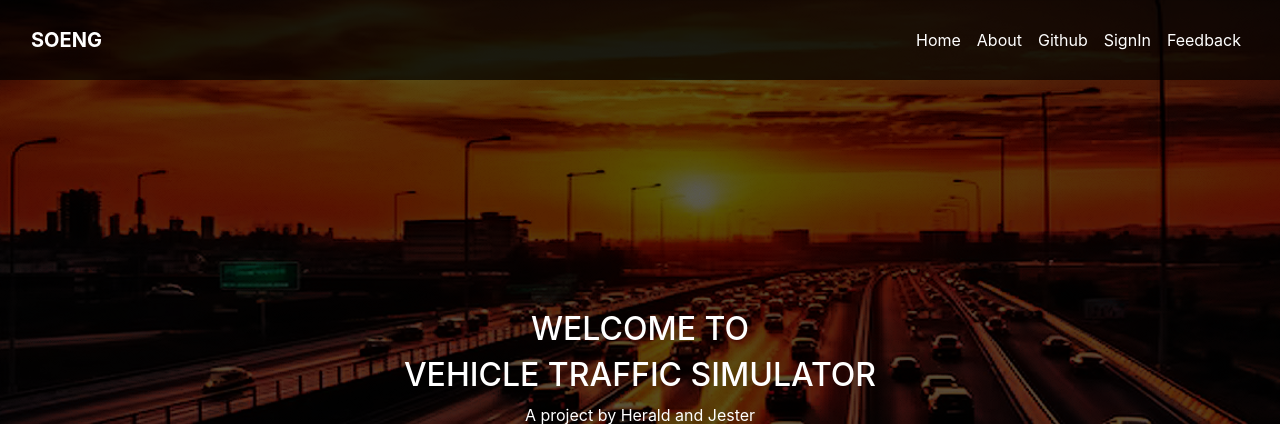
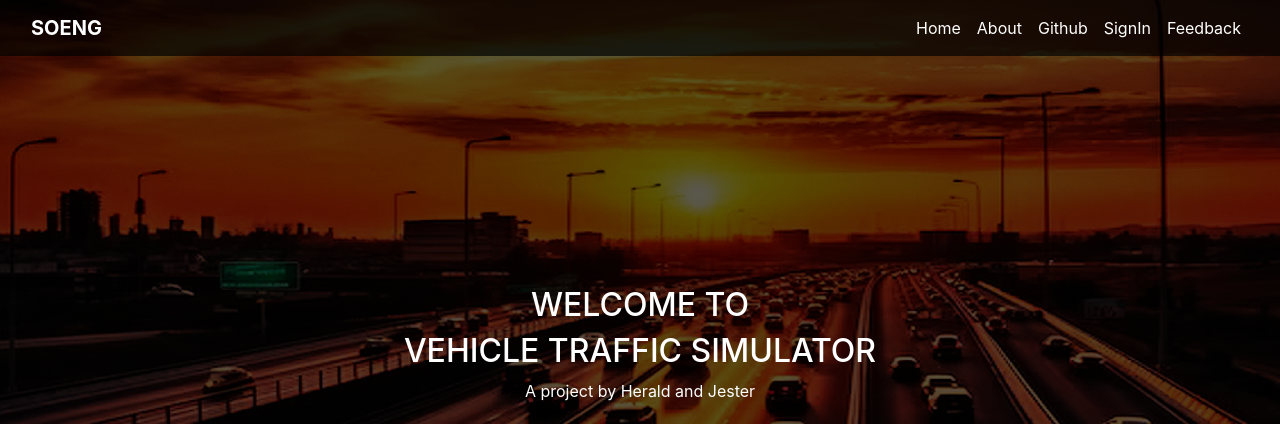
Before and after one commit to Devcavi19/SE-CS3110-Project, a Flask app: page / in a window 1280 px wide. Shown: the top 424 px of the page. Run offline with Flask 3, Linux system fonts and the light colour scheme; some libraries are stand-ins or nearby versions.

Commit message:
header is modified

```diff
--- a/templates/base.html
+++ b/templates/base.html
@@ -11,7 +11,7 @@
     <header>
         <div class="header">
             <div class="container-fluid">
-                <nav class="navbar navbar-expand-lg custom_nav-container">
+                <nav class="navbar navbar-expand-lg custom_nav-container" style="height: 36px;">
                     <a class="navbar-brand" href="{{ url_for('home') }}">SOENG</a>
                     <button class="navbar-toggler" type="button" data-toggle="collapse" data-target="#navbarSupportedContent" aria-controls="navbarSupportedContent" aria-expanded="false" aria-label="Toggle navigation">
                         <span class=""> </span>
```
